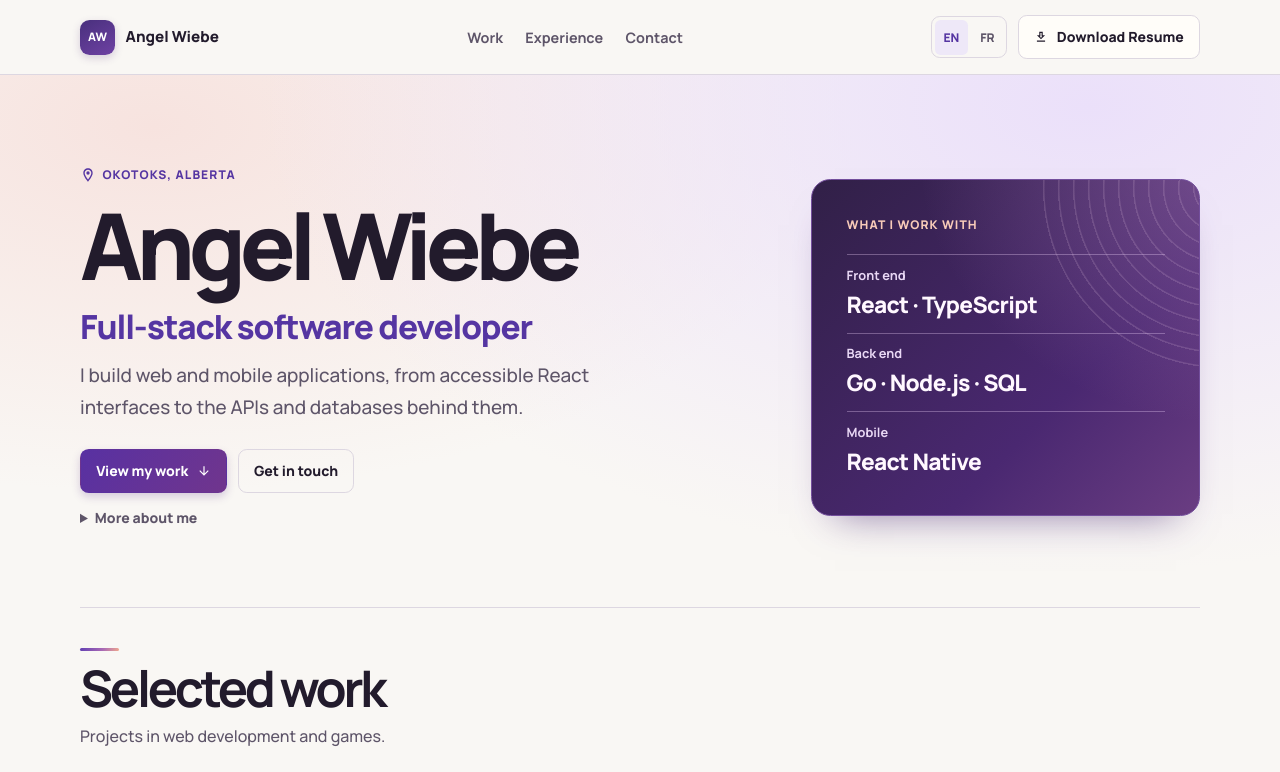
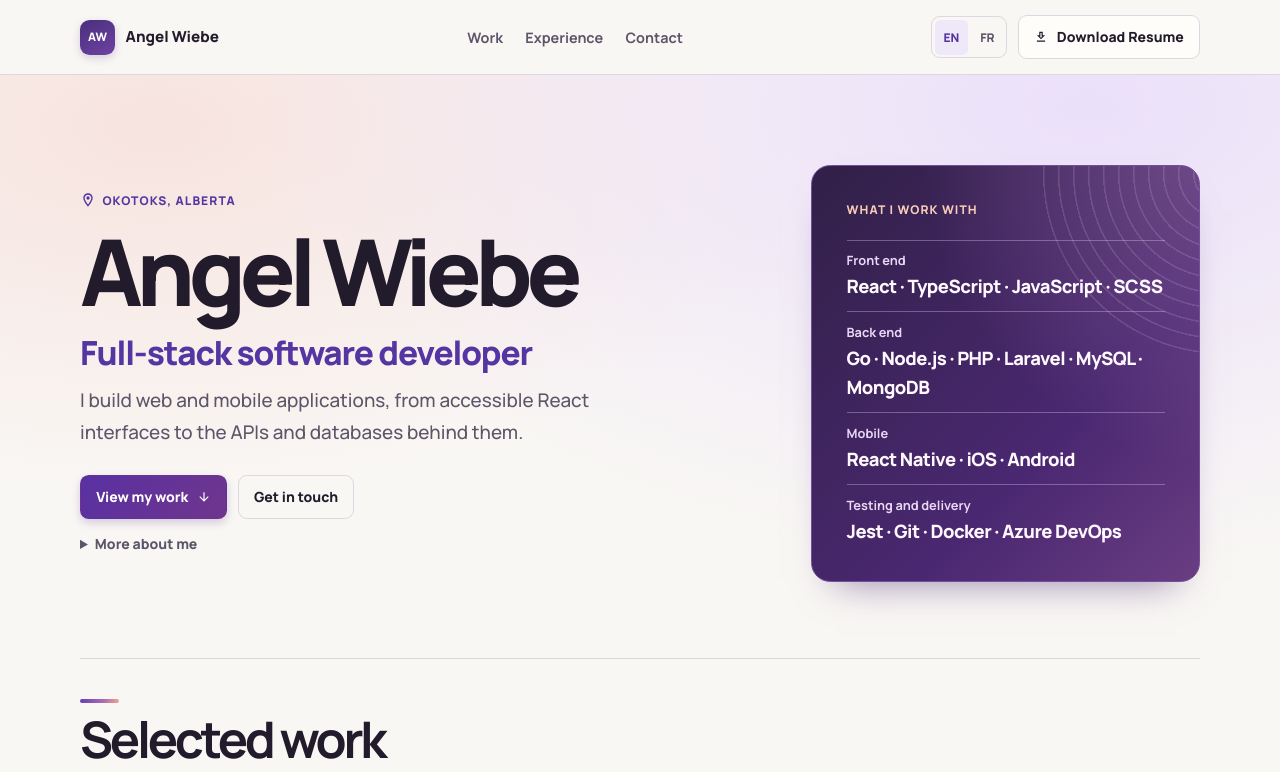
Before and after one commit to AngelWiebe/portfolio, a React (Vite) app: page / in a window 1280 px wide. Shown: the top 772 px of the page. Built offline with nearby package versions, Linux system fonts and the light colour scheme.

Commit message:
Show a broader, consistent portfolio toolkit

```diff
--- a/src/App.scss
+++ b/src/App.scss
@@ -234,7 +234,7 @@ main {
   dt { color: #e9d8f5; font-size: .8rem; font-weight: 700; }
   dd {
     margin: .1rem 0 0;
-    font-size: clamp(1rem, 1.8vw, 1.42rem);
+    font-size: clamp(.95rem, 1.45vw, 1.15rem);
     font-weight: 800;
     letter-spacing: -.03em;
     overflow-wrap: anywhere;
@@ -419,7 +419,7 @@ main {
   .hero { padding-block: 2.7rem 2.75rem; }
   .focus-panel dl {
     display: grid;
-    grid-template-columns: repeat(auto-fit, minmax(min(100%, 6.25rem), 1fr));
+    grid-template-columns: repeat(auto-fit, minmax(min(100%, 8rem), 1fr));
     gap: .55rem;
     margin-top: .7rem;
   }
--- a/src/App.tsx
+++ b/src/App.tsx
@@ -9,6 +9,7 @@ import Footer from "./components/Footer";
 import Header from "./components/Header";
 import ExperienceModal from "./components/ExperienceModal";
 import experienceInterface from "./types/experience";
+import { toolkit } from "./toolkit";
 
 function App() {
   const { t, i18n } = useTranslation();
@@ -73,9 +74,12 @@ function App() {
           <aside className="focus-panel" aria-labelledby="focus-heading">
             <h2 id="focus-heading" className="eyebrow">{t("portfolio.toolkit")}</h2>
             <dl>
-              <div><dt>{t("portfolio.frontend")}</dt><dd>React · TypeScript</dd></div>
-              <div><dt>{t("portfolio.backend")}</dt><dd>Go · Node.js · SQL</dd></div>
-              <div><dt>{t("portfolio.mobile")}</dt><dd>React Native</dd></div>
+              {Object.entries(toolkit).map(([category, technologies]) => (
+                <div key={category}>
+                  <dt>{t(`portfolio.${category}`)}</dt>
+                  <dd>{technologies.join(" · ")}</dd>
+                </div>
+              ))}
             </dl>
           </aside>
         </section>
--- a/src/components/Footer.tsx
+++ b/src/components/Footer.tsx
@@ -1,10 +1,9 @@
 import ArrowOutwardIcon from "@mui/icons-material/ArrowOutward";
 import { useTranslation } from "react-i18next";
+import { techStack } from "../toolkit";
 
 const Footer = () => {
   const { t } = useTranslation();
-  const skillsList = t("description.skill", { returnObjects: true });
-  const skills = Array.isArray(skillsList) ? skillsList : [];
 
   return (
     <div className="footer-inner page-width">
@@ -19,7 +18,7 @@ const Footer = () => {
       <div className="footer-skills">
         <h2>{t("portfolio.stack")}</h2>
         <ul>
-          {skills.map((skill) => <li key={skill}>{skill}</li>)}
+          {techStack.map((skill) => <li key={skill}>{skill}</li>)}
         </ul>
       </div>
     </div>
--- a/src/i18n.js
+++ b/src/i18n.js
@@ -40,6 +40,7 @@ i18n
             frontend: "Front end",
             backend: "Back end",
             mobile: "Mobile",
+            delivery: "Testing and delivery",
             selected_work: "Selected work",
             work_intro: "Projects in web development and games.",
             more_projects: "More projects",
@@ -53,24 +54,6 @@ i18n
           description: {
             name: "Angel Wiebe",
             address: "Okotoks, Alberta",
-            skill: [
-              "React",
-              "React Native",
-              "Typescript",
-              "Javascript",
-              "SCSS",
-              "NodeJS",
-              "PHP",
-              "Laravel",
-              "MySQL",
-              "MongoDB",
-              "Jest",
-              "Webpack",
-              "Babel",
-              "Git",
-              "Docker",
-              "Azure DevOps",
-            ],
             bio: "I am Angel Wiebe, a dedicated software developer with over 9 years of experience, specializing in front-end technologies while continuously expanding my skills in back-end development. I hold a diploma in Software & Database Development from Robertson Career College, where I graduated with academic excellence. My tech stack includes JavaScript, React, TypeScript, React Native, Node.js, Angular, PHP, Laravel, MongoDB, MySQL, Git, Docker, and Azure DevOps, among others. I am passionate about creating innovative solutions and delivering high-quality code, eager to contribute my expertise to exciting projects.",
           },
           aria: {
@@ -243,6 +226,7 @@ i18n
             frontend: "Front-end",
             backend: "Back-end",
             mobile: "Mobile",
+            delivery: "Tests et déploiement",
             selected_work: "Projets en vedette",
             work_intro: "Projets de développement web et de jeux.",
             more_projects: "Autres projets",
@@ -256,24 +240,6 @@ i18n
           description: {
             name: "Angel Wiebe",
             address: "Okotoks, Alberta",
-            skill: [
-              "React",
-              "React Native",
-              "Typescript",
-              "Javascript",
-              "SCSS",
-              "NodeJS",
-              "PHP",
-              "Laravel",
-              "MySQL",
-              "MongoDB",
-              "Jest",
-              "Webpack",
-              "Babel",
-              "Git",
-              "Docker",
-              "Azure DevOps",
-            ],
             bio: "Je suis Angel Wiebe, une développeuse de logiciels dévouée avec plus de 9 ans d'expérience, spécialisé dans les technologies front-end tout en continuant à développer mes compétences en back-end. Je possède un diplôme en développement de logiciels et de bases de données de Robertson Career College, où j'ai obtenue mon diplôme avec excellence académique. Mon ensemble de compétences techniques comprend JavaScript, React, TypeScript, React Native, Node.js, Angular, PHP, Laravel, MongoDB, MySQL, Git, Docker et Azure DevOps, parmi d'autres. Je suis passionnée par la création de solutions innovantes et la livraison d'un code de haute qualité, désireuse de contribuer mon expertise à des projets passionnants.",
           },
           aria: {
--- /dev/null
+++ b/src/toolkit.ts
@@ -0,0 +1,8 @@
+export const toolkit = {
+  frontend: ["React", "TypeScript", "JavaScript", "SCSS"],
+  backend: ["Go", "Node.js", "PHP", "Laravel", "MySQL", "MongoDB"],
+  mobile: ["React Native", "iOS", "Android"],
+  delivery: ["Jest", "Git", "Docker", "Azure DevOps"],
+};
+
+export const techStack = [...Object.values(toolkit).flat(), "Webpack", "Babel"];
```
Also changed, not shown: 1 other file (tests, documents, lock files or other folders).
